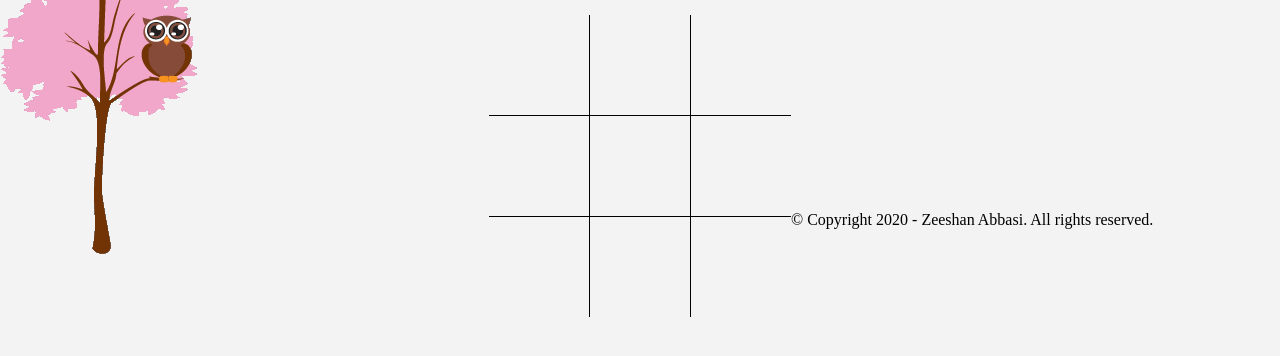
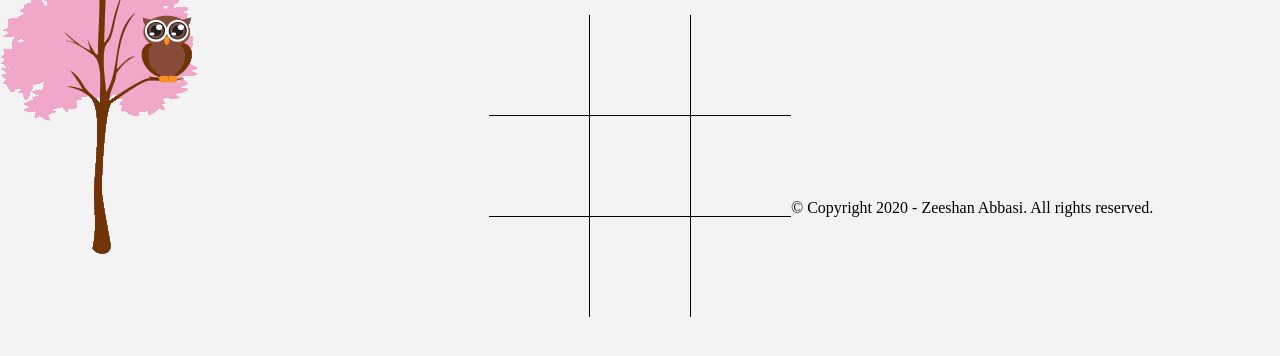
Before and after one commit to TechieZee/TIC-TAC-TOE-using-Javascript, a plain HTML site: page index.html in a window 1280 px wide. Shown: the part 100-456 px from the top of the page. Drawn offline with Linux system fonts and the light colour scheme.

Commit message:
Update index.html

```diff
--- a/index.html
+++ b/index.html
@@ -30,9 +30,9 @@
             <div class="bottom right"></div>
         </div>
     </div>
-    <footer style="padding: 12px">
-        <div class="foot">
-                    <p class="text-center">&copy; Copyright 2020 - Zeeshan Abbasi. All rights reserved.</p>
+    <footer class="foot">
+        <div >
+                    <p style="text-center">&copy; Copyright 2020 - Zeeshan Abbasi. All rights reserved.</p>
             </div>
 
     </footer>
```
